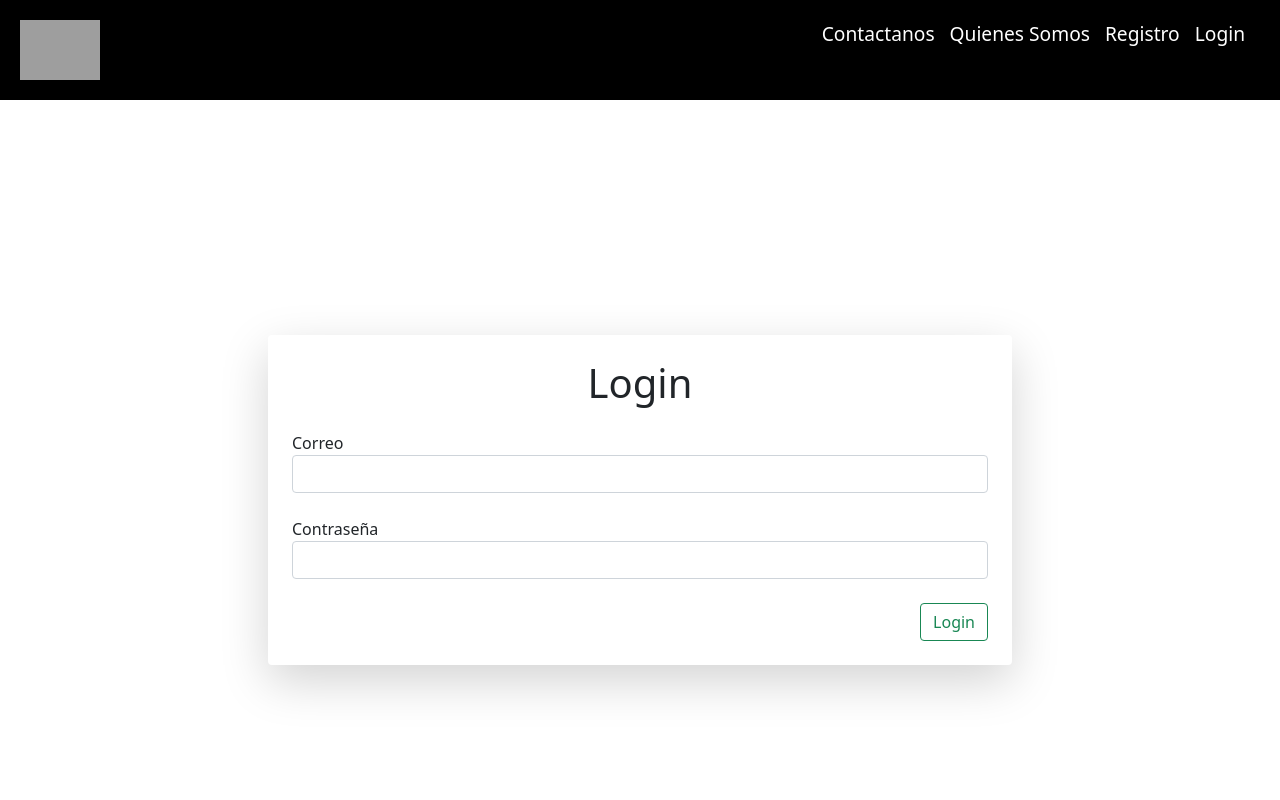
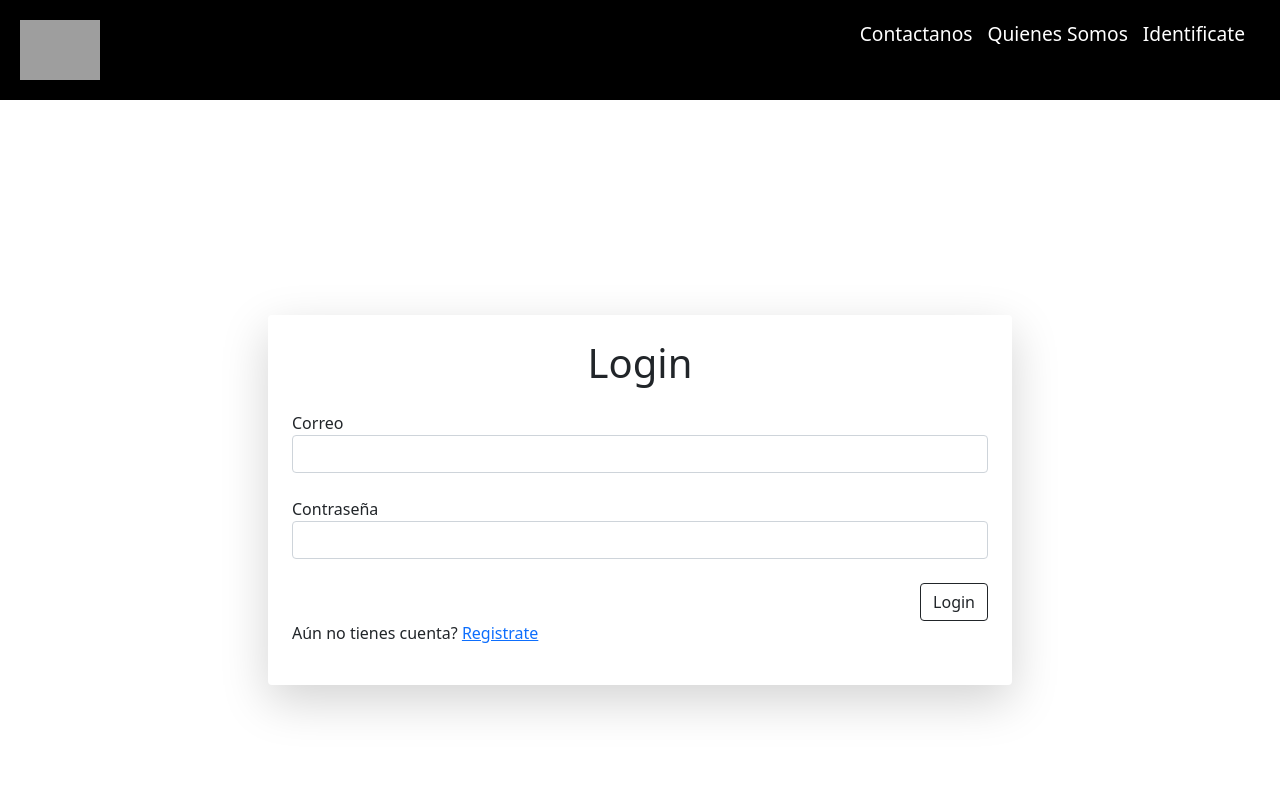
Before and after one commit to ArinoMichi/webtechriders, an Angular app: page /login in a window 1280 px wide. Shown: the top 800 px of the page. Built offline with nearby package versions, Linux system fonts and the light colour scheme; grey boxes are pictures that could not be loaded.

Commit message:
cambio login y navbar

```diff
--- a/src/app/components/login/login.component.html
+++ b/src/app/components/login/login.component.html
@@ -14,10 +14,11 @@
             </div>
 
             <div class="text-end mt-4">
-                <button class="btn btn-outline-success" (click)="login()">
+                <button class="btn btn-outline-dark" (click)="login()">
                     Login
                 </button>
             </div>
+            <p>Aún no tienes cuenta? <a routerLink="/registro-usuarios">Registrate</a></p>
         </form>
     </div>
 </div>
--- a/src/app/components/navbar/navbar.component.html
+++ b/src/app/components/navbar/navbar.component.html
@@ -5,8 +5,8 @@
     <div class="navbar-links">
       <a routerLink="/contactanos">Contactanos</a>
       <a routerLink="/quienes-somos">Quienes Somos</a>
-      <a routerLink="/registro-usuarios">Registro</a>
-      <a routerLink="/login">Login</a>
+
+      <a routerLink="/login">Identificate</a>
       <!-- Mas cosas de relleno (?) -->
     </div>
   </nav>
--- a/src/app/components/registro-usuarios/registro-usuarios.component.html
+++ b/src/app/components/registro-usuarios/registro-usuarios.component.html
@@ -64,7 +64,7 @@
             </div>
 
             <div class="text-end mt-4">
-                <button class="btn btn-outline-success" (click)="crearUsuario()">
+                <button class="btn btn-outline-dark" (click)="crearUsuario()">
                     Registrate
                 </button>
             </div>
```
